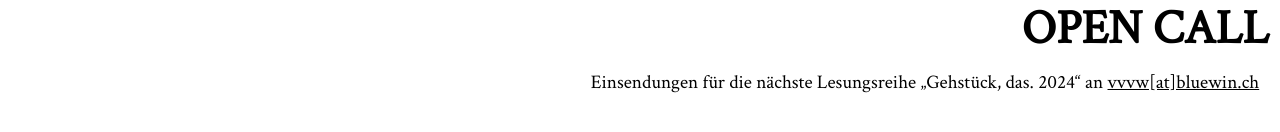
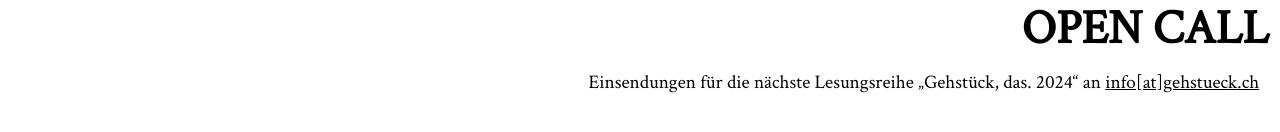
Before and after one commit to dan-wenger/gehstueck-website, a SvelteKit app: page / in a window 1280 px wide. Shown: the part 1134-1266 px from the top of the page. Built offline with nearby package versions, Linux system fonts and the light colour scheme.

Commit message:
mail angepasst

```diff
--- a/src/routes/+page.svelte
+++ b/src/routes/+page.svelte
@@ -102,7 +102,7 @@
     <h2 id="open-call">OPEN CALL</h2>
     <p>
       Einsendungen für die nächste Lesungsreihe „Gehstück, das. 2024“ an
-      <a href="mailto:vvvw@bluewin.ch">vvvw[at]bluewin.ch</a>
+      <a href="mailto:info@gehstueck.ch">info[at]gehstueck.ch</a>
     </p>
   </div>
 </main>
```
